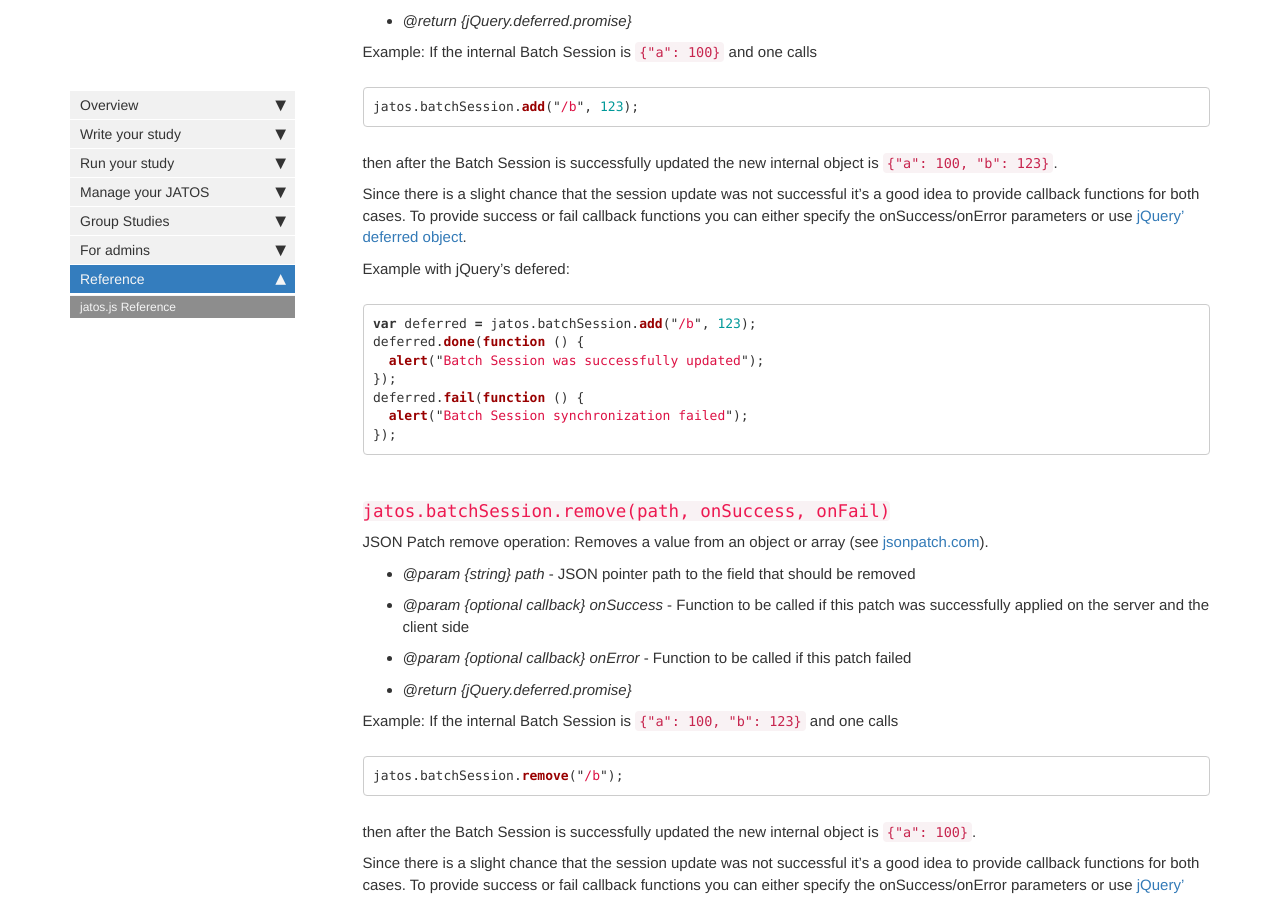
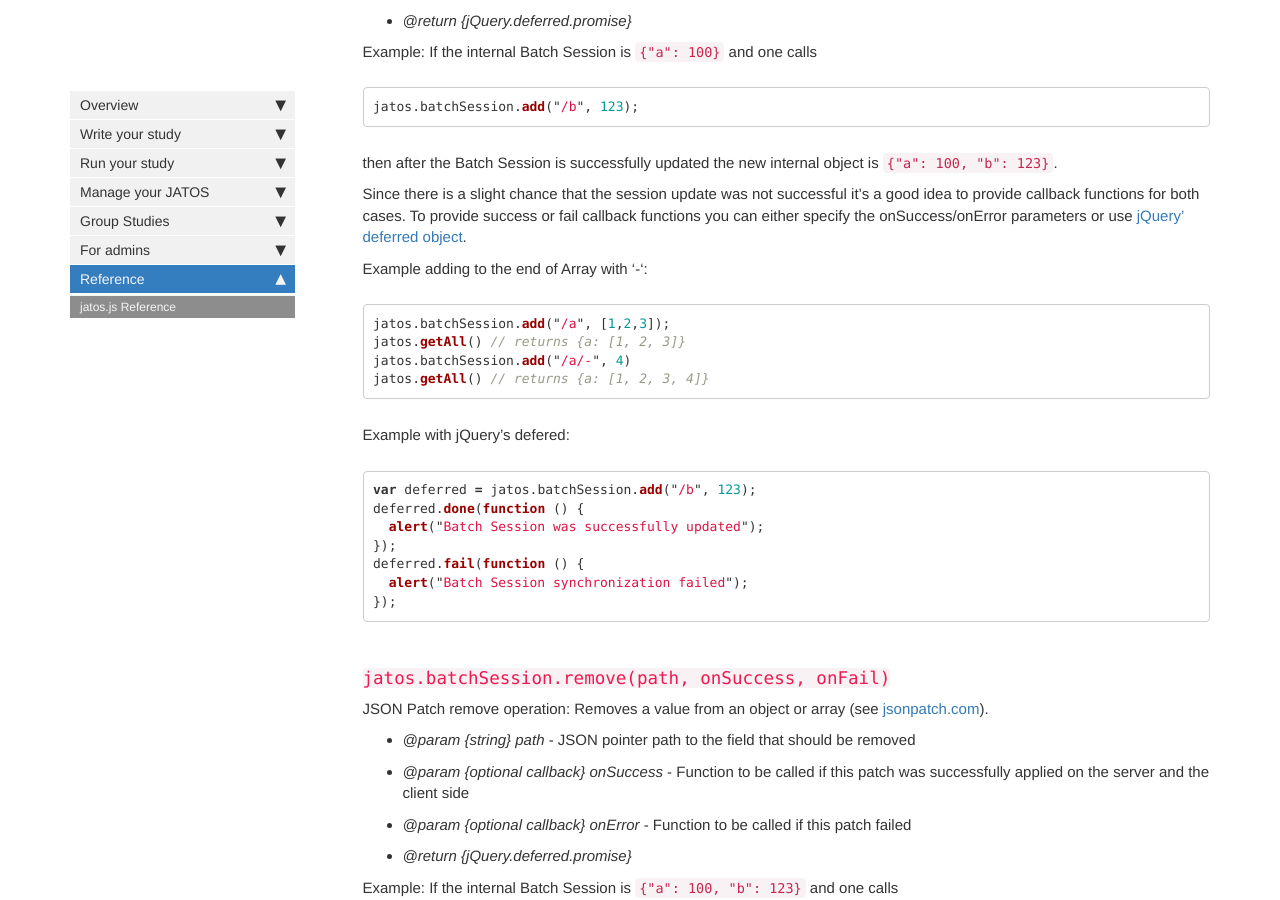
Before and after one commit to kristian-lange-tw/JATOS_docs_v3, a Jekyll site: the page built from pages/jatos.js-Reference.md, in a window 1280 px wide and 900 px high, scrolled down 15139 px. Built offline with Jekyll 4.4.1, drawn with Linux system fonts in a browser that asks for light colours; nearby versions of some CDN libraries; comment, search, counter and statistics services are not loaded; some of the changed text lies outside the part shown.

Commit message:
Update jatos.js-Reference.md

````diff
--- a/pages/jatos.js-Reference.md
+++ b/pages/jatos.js-Reference.md
@@ -576,6 +576,15 @@ jatos.batchSession.add("/b", 123);
 then after the Batch Session is successfully updated the new internal object is `{"a": 100, "b": 123}`.
 
 Since there is a slight chance that the session update was not successful it's a good idea to provide callback functions for both cases. To provide success or fail callback functions you can either specify the onSuccess/onError parameters or use [jQuery' deferred object](https://api.jquery.com/deferred.promise/).
+
+Example adding to the end of Array with '-':
+
+```javascript
+jatos.batchSession.add("/a", [1,2,3]);
+jatos.getAll() // returns {a: [1, 2, 3]}
+jatos.batchSession.add("/a/-", 4)
+jatos.getAll() // returns {a: [1, 2, 3, 4]}
+```
 
 Example with jQuery's defered:
 
@@ -1167,6 +1176,15 @@ then after the Group Session is successfully updated the new internal object is
 
 Since there is a slight chance that the session update was not successful it's a good idea to provide callback functions for both cases. To provide success or fail callback functions you can either specify the onSuccess/onError parameters or use [jQuery' deferred object](https://api.jquery.com/deferred.promise/).
 
+Example adding to the end of Array with '-':
+
+```javascript
+jatos.groupSession.add("/a", [1,2,3]);
+jatos.getAll() // returns {a: [1, 2, 3]}
+jatos.groupSession.add("/a/-", 4)
+jatos.getAll() // returns {a: [1, 2, 3, 4]}
+```
+
 Example with jQuery's defered:
 
 ```javascript
````
